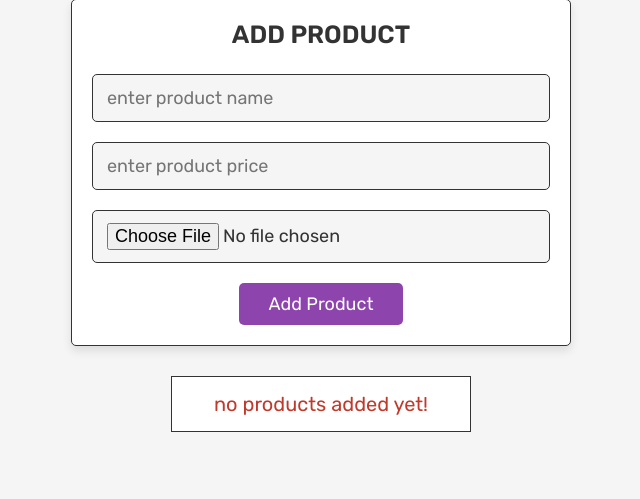
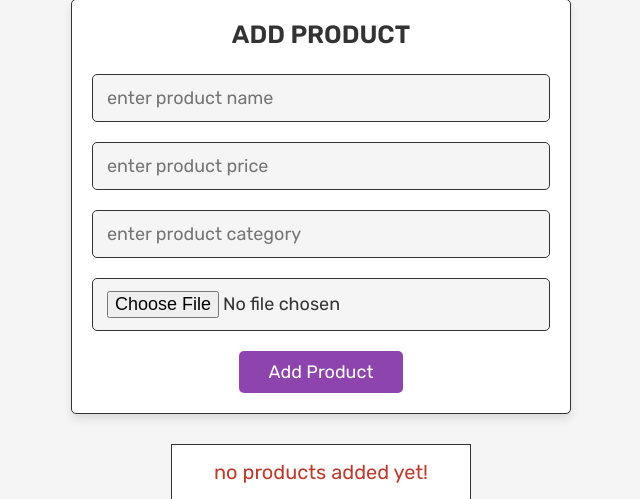
Before and after one commit to Konta-Ibrahim/project, a PHP site: page /admin_products.php in a window 1280 px wide. Shown: the part 167-666 px from the top of the page, without its empty margins (319-959 px from the left). Run offline with PHP 8.4, Linux system fonts and the light colour scheme; the visitor is signed in with stand-in values (Sample User, id 1); data that the repository does not hold is empty.

Commit message:
Version 1.oo

```diff
--- a/admin_products.php
+++ b/admin_products.php
@@ -5,18 +5,21 @@ $admin_id = $_SESSION['admin_id'];
 if(!isset($admin_id)){
    header('location:login.php');
 };
+
 if(isset($_POST['add_product'])){
    $name = mysqli_real_escape_string($conn, $_POST['name']);
    $price = $_POST['price'];
+   $category = mysqli_real_escape_string($conn, $_POST['category']);
    $image = $_FILES['image']['name'];
    $image_size = $_FILES['image']['size'];
    $image_tmp_name = $_FILES['image']['tmp_name'];
    $image_folder = 'uploaded_img/'.$image;
+
    $select_product_name = mysqli_query($conn, "SELECT name FROM `products` WHERE name = '$name'") or die('query failed');
    if(mysqli_num_rows($select_product_name) > 0){
       $message[] = 'product name already added';
    }else{
-      $add_product_query = mysqli_query($conn, "INSERT INTO `products`(name, price, image) VALUES('$name', '$price', '$image')") or die('query failed');
+      $add_product_query = mysqli_query($conn, "INSERT INTO `products`(name, price, category, image) VALUES('$name', '$price', '$category', '$image')") or die('query failed');
 
       if($add_product_query){
          if($image_size > 2000000){
@@ -30,6 +33,7 @@ if(isset($_POST['add_product'])){
       }
    }
 }
+
 if(isset($_GET['delete'])){
    $delete_id = $_GET['delete'];
    $delete_image_query = mysqli_query($conn, "SELECT image FROM `products` WHERE id = '$delete_id'") or die('query failed');
@@ -38,16 +42,20 @@ if(isset($_GET['delete'])){
    mysqli_query($conn, "DELETE FROM `products` WHERE id = '$delete_id'") or die('query failed');
    header('location:admin_products.php');
 }
+
 if(isset($_POST['update_product'])){
    $update_p_id = $_POST['update_p_id'];
    $update_name = $_POST['update_name'];
    $update_price = $_POST['update_price'];
-   mysqli_query($conn, "UPDATE `products` SET name = '$update_name', price = '$update_price' WHERE id = '$update_p_id'") or die('query failed');
+   $update_category = $_POST['update_category'];
+   mysqli_query($conn, "UPDATE `products` SET name = '$update_name', price = '$update_price', category = '$update_category' WHERE id = '$update_p_id'") or die('query failed');
+
    $update_image = $_FILES['update_image']['name'];
    $update_image_tmp_name = $_FILES['update_image']['tmp_name'];
    $update_image_size = $_FILES['update_image']['size'];
    $update_folder = 'uploaded_img/'.$update_image;
    $update_old_image = $_POST['update_old_image'];
+
    if(!empty($update_image)){
       if($update_image_size > 2000000){
          $message[] = 'image file size is too large';
@@ -81,6 +89,7 @@ if(isset($_POST['update_product'])){
       <h3>add product</h3>
       <input type="text" name="name" class="box" placeholder="enter product name" required>
       <input type="number" min="0" name="price" class="box" placeholder="enter product price" required>
+      <input type="text" name="category" class="box" placeholder="enter product category" required>
       <input type="file" name="image" accept="image/jpg, image/jpeg, image/png" class="box" required>
       <input type="submit" value="add product" name="add_product" class="btn">
    </form>
@@ -98,6 +107,7 @@ if(isset($_POST['update_product'])){
          <img src="uploaded_img/<?php echo $fetch_products['image']; ?>" alt="">
          <div class="name"><?php echo $fetch_products['name']; ?></div>
          <div class="price">$<?php echo $fetch_products['price']; ?>/-</div>
+         <div class="category"><?php echo $fetch_products['category']; ?></div>
          <a href="admin_products.php?update=<?php echo $fetch_products['id']; ?>" class="option-btn">update</a>
          <a href="admin_products.php?delete=<?php echo $fetch_products['id']; ?>" class="delete-btn" onclick="return confirm('delete this product?');">delete</a>
       </div>
@@ -123,6 +133,7 @@ if(isset($_POST['update_product'])){
       <img src="uploaded_img/<?php echo $fetch_update['image']; ?>" alt="">
       <input type="text" name="update_name" value="<?php echo $fetch_update['name']; ?>" class="box" required placeholder="enter product name">
       <input type="number" name="update_price" value="<?php echo $fetch_update['price']; ?>" min="0" class="box" required placeholder="enter product price">
+      <input type="text" name="update_category" value="<?php echo $fetch_update['category']; ?>" class="box" required placeholder="enter product category">
       <input type="file" class="box" name="update_image" accept="image/jpg, image/jpeg, image/png">
       <input type="submit" value="update" name="update_product" class="btn">
       <input type="reset" value="cancel" id="close-update" class="option-btn">
```
Also changed, not shown: cart.php (+31 -41 lines), uploaded_img/bubleme.jpeg (added), uploaded_img/images.jpeg (added), uploaded_img/logo-CEET.png (deleted), uploaded_img/rambo.jpeg (added).
